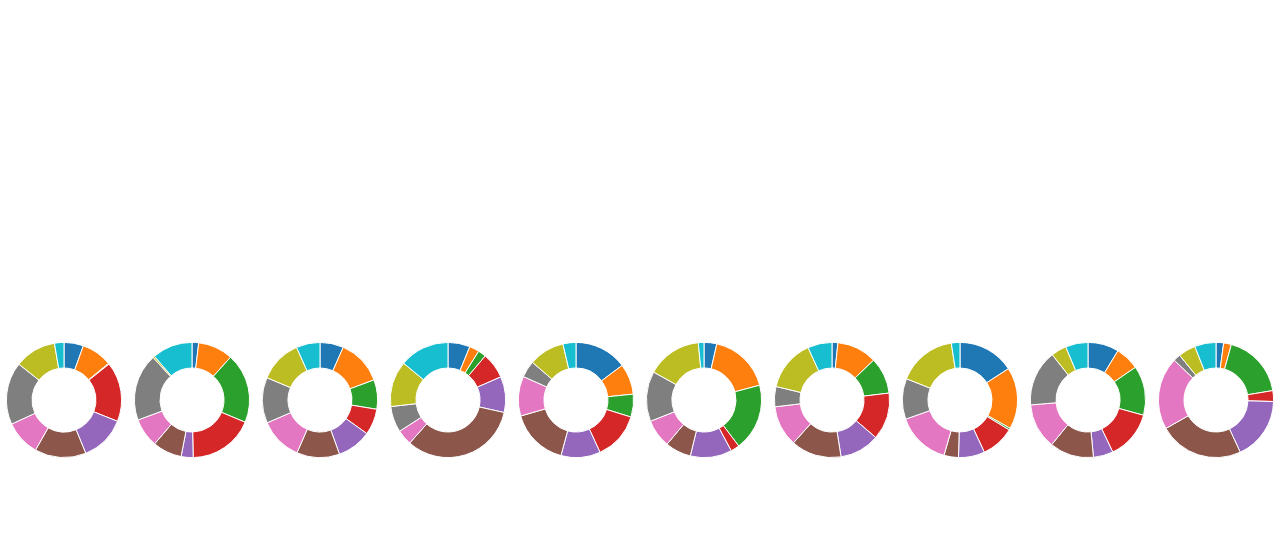
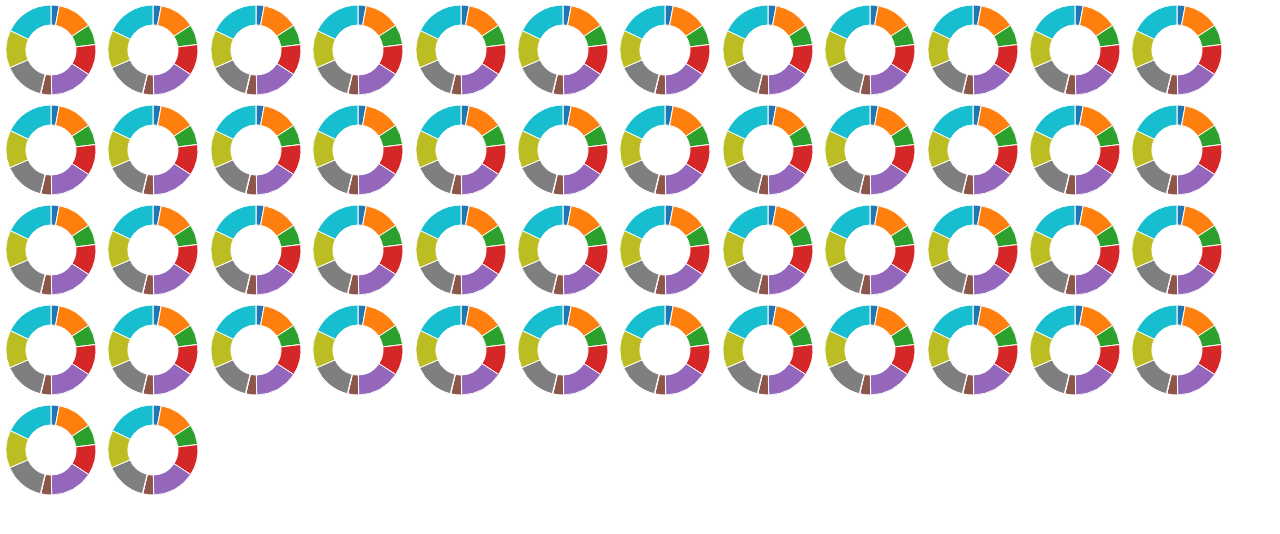
Before and after one commit to jonsadka/codeschool, a website: page angular/practice d3 directives/app/index.html in a window 1280 px wide. Drawn offline with nearby package versions, Linux system fonts and the light colour scheme; some packages are replaced by stand-ins of ours; animation ran at ten frames a second.

Commit message:
Sync data with parent data

```diff
--- a/angular/practice d3 directives/app/index.html
+++ b/angular/practice d3 directives/app/index.html
@@ -15,8 +15,8 @@
       height: 100%;
     }
     donut-chart {
-      width: 100%;
-      height: 100%;
+      width: 100px;
+      height: 100px;
       display: block;
       float: left;
     }
@@ -24,16 +24,20 @@
 </head>
 
 <body ng-app="myD3App" ng-controller="DonutChartController">
-  <donut-chart data="chart" ng-repeat="chart in charts" ng-style="{width:100 / charts.length + '%'}"></donut-chart>
+  <donut-chart data="shared.ourData" ng-repeat="chart in charts" ng-style="{width: 400 / charts.length + '%'}"></donut-chart>
   <script>
 
 var app = angular.module('myD3App', []);
 
 // on window rezise, dirty the data so it rerenders
 app.controller('DonutChartController', function($scope, $window){
-  $scope.charts = d3.range(10).map(function(){
-    return d3.range(10).map(Math.random);
-  });
+  $scope.charts = d3.range(50).map(function(){
+      return d3.range(10).map(Math.random);
+    });
+  $scope.shared = {
+    ourData: d3.range(10).map(Math.random)
+  };
+  $scope.ourData = d3.range(10).map(Math.random);
   angular.element($window).on('resize', function(){
     $scope.$apply()
   });
```
